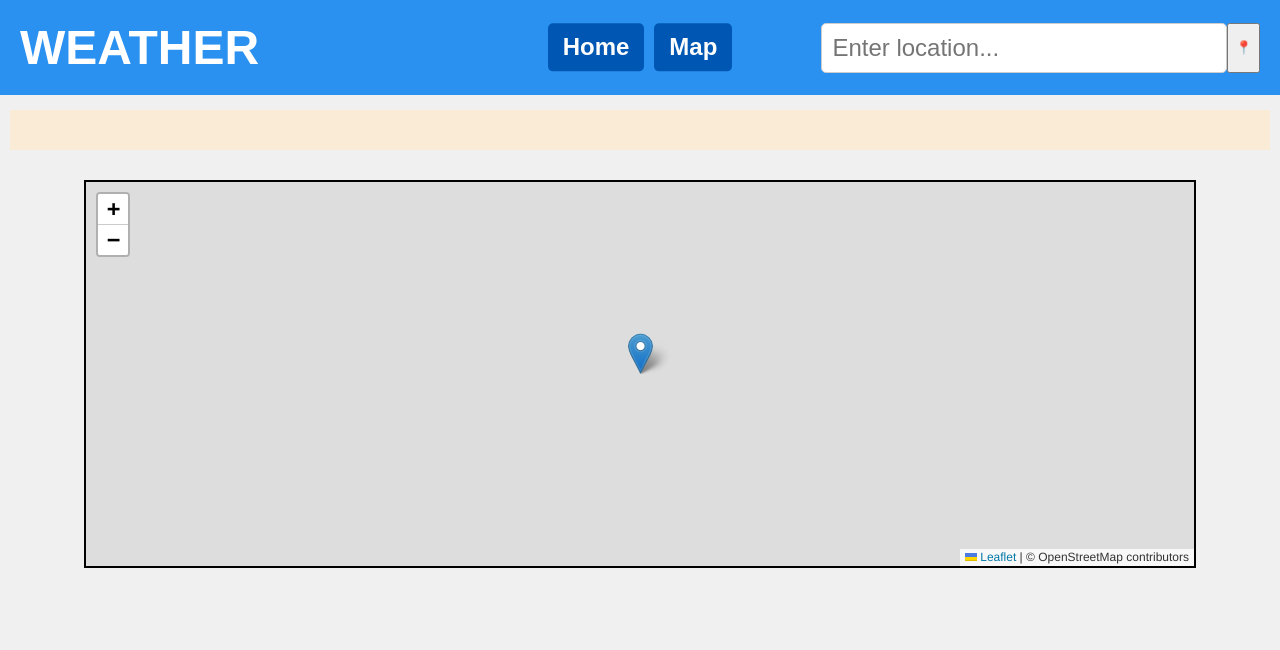
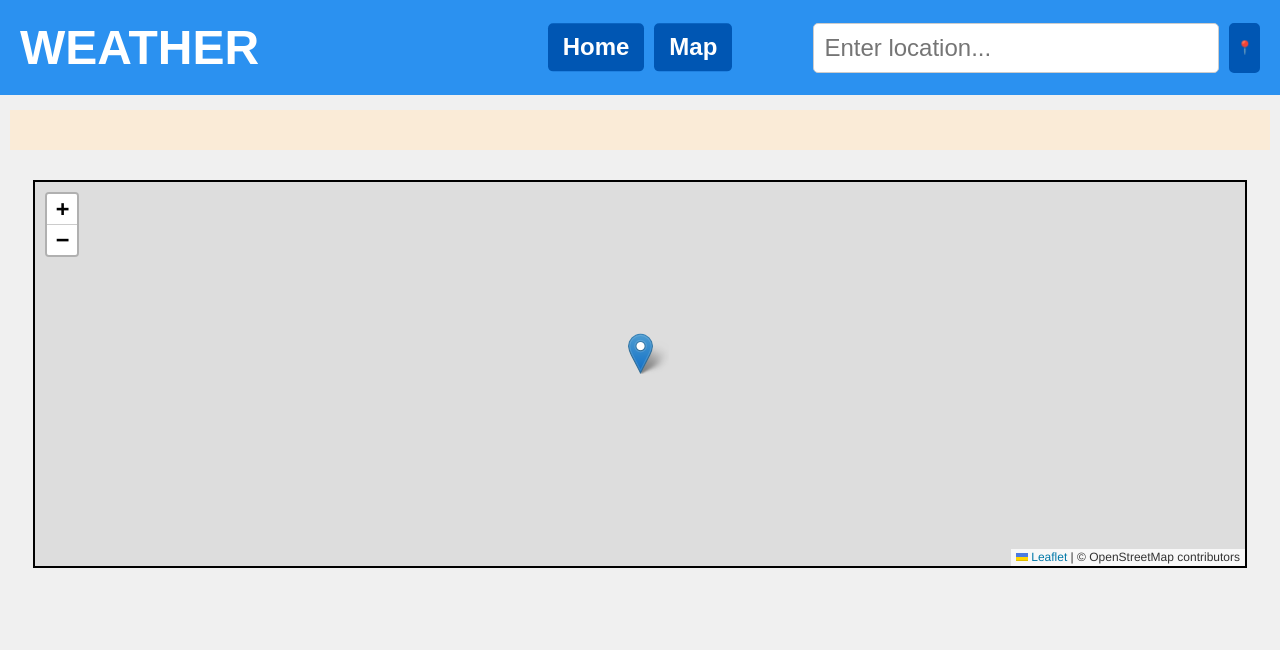
Before and after one commit to aahiill/WeatherApp-GResearch, a Flask app: page /chart in a window 1280 px wide. Shown: the top 650 px of the page. Run offline with Flask 3, Linux system fonts and the light colour scheme; some libraries are stand-ins or nearby versions.

Commit message:
completed project, gg.

```diff
--- a/static/styles.css
+++ b/static/styles.css
@@ -440,3 +440,68 @@ body {
     font-size: 27px;
     color: rgb(106, 106, 106);
 }
+
+.box.current-hour {
+    background-color: rgb(194, 194, 194);
+    color: white;
+}
+
+.box.current-hour .wind {
+    color: white;
+}
+
+/* Styles for the location button */
+.location-button {
+    background: none;
+    border: none;
+    cursor: pointer;
+    padding: 5px; /* Add padding around the button */
+    margin-left: 10px; /* Space between search bar and button */
+    border-radius: 5px; /* Optional: rounded corners */
+    border: 2px solid #0056b3; /* Border around the button */
+    background-color: #0056b3; /* Darker blue background for button */
+}
+
+/* Style for the marker icon */
+.location-button img {
+    width: 24px; /* Adjust size as needed */
+    height: auto;
+    padding: 5px; /* Padding inside the image, making the border more visible */
+}
+
+/* Search icon styling */
+.search-icon {
+    position: absolute; /* Position the icon absolutely within the container */
+    right: 10px; /* Position the icon 10 pixels from the right edge */
+    top: 50%; /* Vertically center the icon */
+    transform: translateY(-50%); /* Adjust for vertical centering */
+    width: 24px; /* Set the size of the icon */
+    height: 24px; /* Ensure height matches the width */
+    object-fit: contain; /* Maintain aspect ratio */
+    margin-left: 0
+}
+
+/* Style for the search input container */
+.search-input-container {
+    position: relative;
+}
+
+/* Style for the datalist dropdown options */
+#locationSuggestions {
+    max-height: 200px; /* Adjust the height as needed */
+    overflow-y: auto;  /* Enable vertical scrolling */
+}
+
+#chartButton {
+    font-weight: bold;
+    font-size: xx-large;
+    color: white;
+    background-color: #0056b3;
+    margin-top: 40px;
+    padding: 20px;
+    flex: 1;
+    text-align: center;
+    transition: all 0.3s ease;
+    cursor: pointer;
+    border-radius: 5px;
+}
--- a/templates/chart.html
+++ b/templates/chart.html
@@ -58,7 +58,7 @@
         </div>
     </div>
     <div class="container">
-        <iframe src="/osm_widget" style="border: none; width: 90vw; height: 60vh;"></iframe>
+        <iframe src="/osm_widget" style="border: none; width: 98vw; height: 60vh;"></iframe>
         <div class="chart-container">
             <canvas id="temperatureChart"></canvas>
             <canvas id="precipitationChart"></canvas>
--- a/templates/map.html
+++ b/templates/map.html
@@ -34,8 +34,8 @@
     </div>
 
     <div class="city-name-container" id="cityDisplay"></div>
-    <div class="content" id="map-container">
-        <iframe src="{{ url_for('osm') }}" style="width: 98vw; height: 70vh;"></iframe>
+    <div class="content" id="map-container" style="justify-content: center;">
+        <iframe src="{{ url_for('osm_widget') }}" style="width: 95vw; height: 50vh;"></iframe>
     </div>
 
     <!-- Day picker -->
```
Also changed, not shown: templates/home.html (+7 -2 lines), static/marker-icon.png (deleted).
